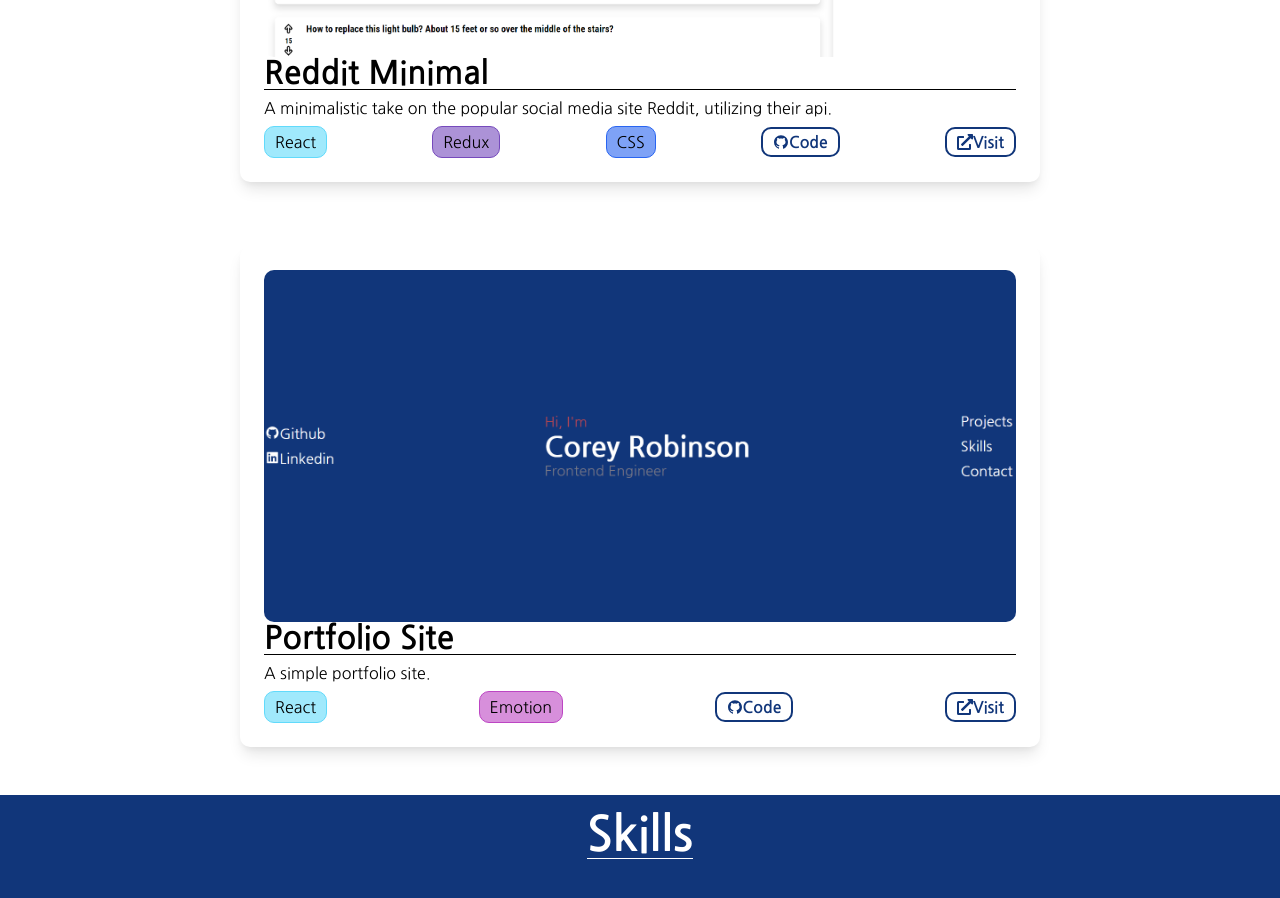
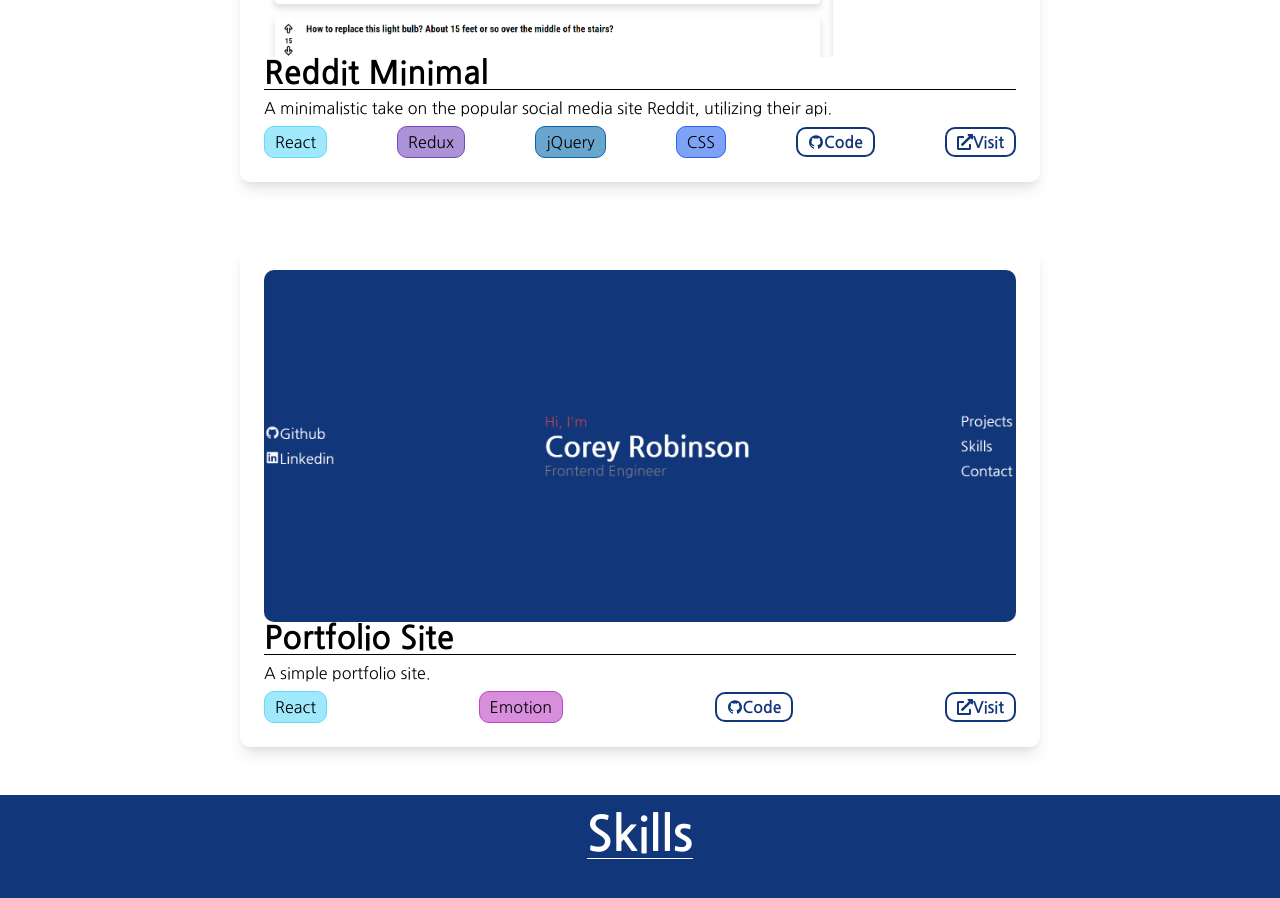
Before and after one commit to CoreyRobinsonDev/portfolio, a React (Create React App) app: page / in a window 1280 px wide. Shown: the part 2361-3259 px from the top of the page. Built offline with nearby package versions, Linux system fonts and the light colour scheme.

Commit message:
updated the info on the reddit minimal project

```diff
--- a/src/app/App.css
+++ b/src/app/App.css
@@ -22,3 +22,8 @@
   background: rgba(41, 101, 241, 0.6);
   border: 1px solid rgb(41, 101, 241);
 }
+
+.jQuery {
+  background: rgba(7, 105, 173, 0.6);
+  border: 1px solid rgb(7, 105, 173);
+}
--- a/src/components/Projects.js
+++ b/src/components/Projects.js
@@ -43,8 +43,8 @@ const Projects = () => {
       img={'photos/Screenshot (15).png'}
       name={'Reddit Minimal'}
       description={"A minimalistic take on the popular social media site Reddit, utilizing their api."}
-      tools={['React', 'Redux', 'CSS']}
-      linkToGithub={'https://github.com/CoreyRobinsonDev/mars-gallery'}
+      tools={['React', 'Redux', 'jQuery','CSS']}
+      linkToGithub={'https://github.com/CoreyRobinsonDev/reddit-client'}
       linkToSite={'https://redditminimal-crd.netlify.app/'}
       />
       <Project
```
